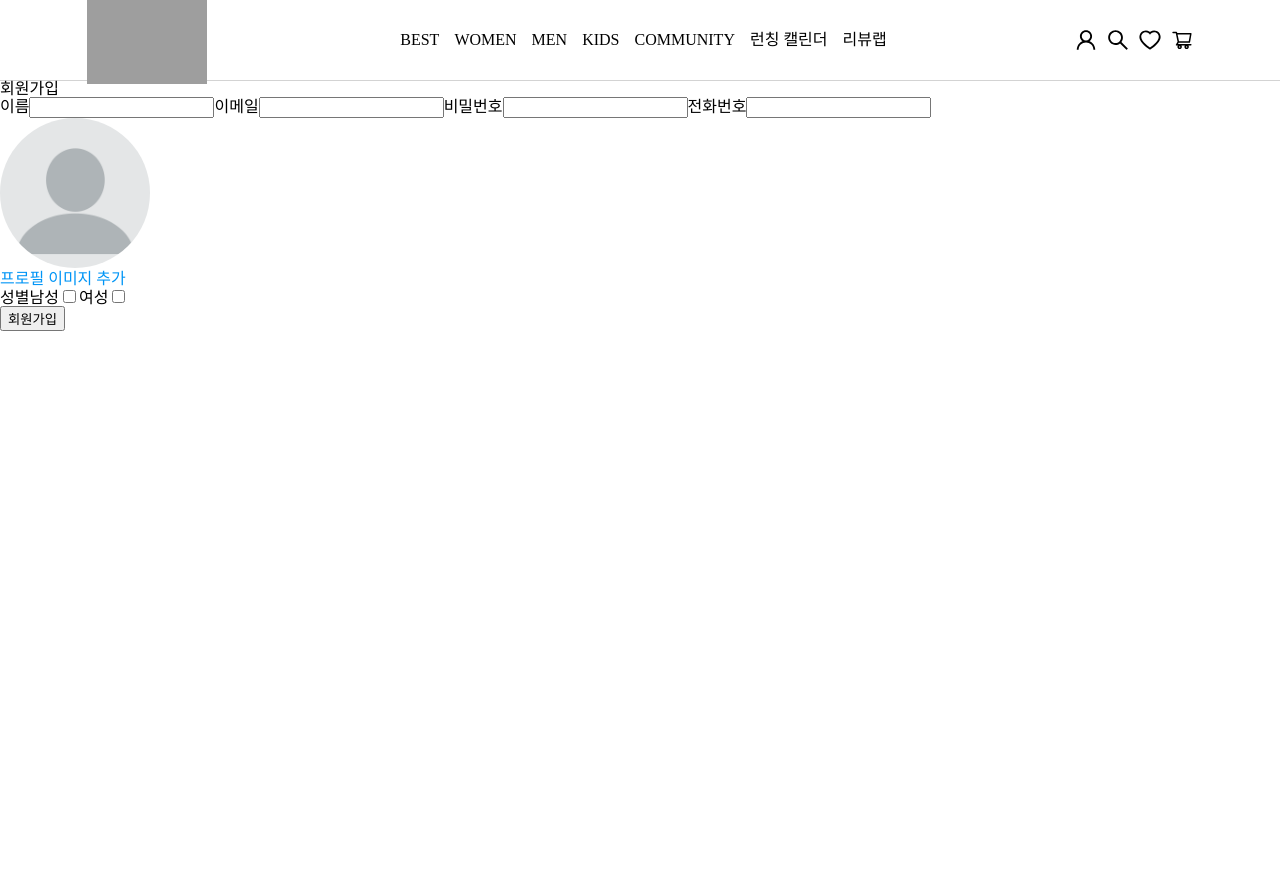
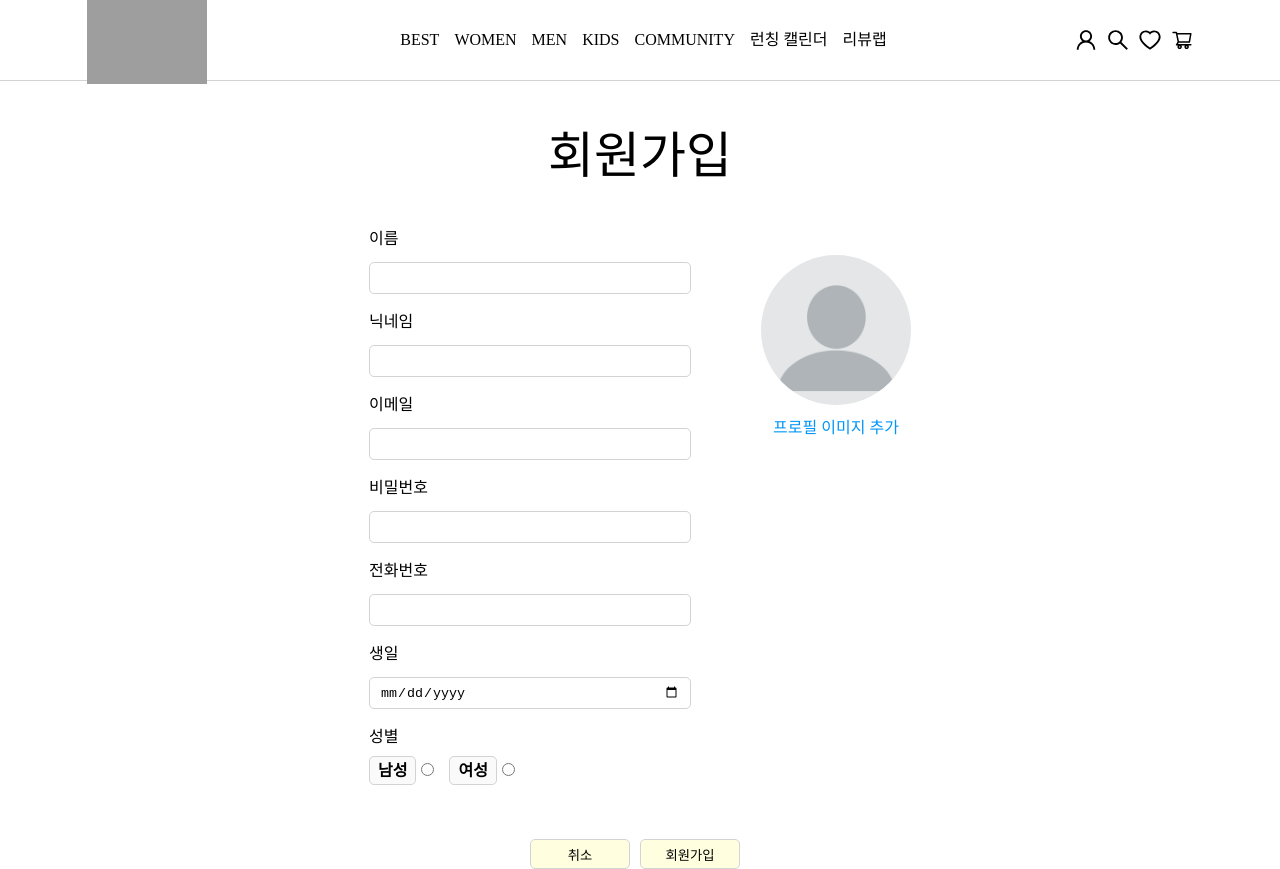
Before and after one commit to daylee619/space-project, a Next.js app: page /temp in a window 1280 px wide. Before the commit the page ends 800 px from the top, so only its background shows below. Built offline with nearby package versions, Linux system fonts and the light colour scheme; grey boxes are pictures that could not be loaded.

Commit message:
sign up 백엔드 통신 완료 & error 처리 전

```diff
--- a/src/components/units/signUp/SignUp.style.ts
+++ b/src/components/units/signUp/SignUp.style.ts
@@ -3,22 +3,96 @@ import styled from "@emotion/styled"
 export const Contain = styled.div`
   width: 100%;
   height: 100%;
+  display: flex;
+  justify-content: center;
+  align-items: center;
+  flex-direction: column;
 `
 
 export const Title = styled.h1`
-  font-size: 30px;
+  font-size: 50px;
+  margin: 50px;
 `
 
-export const UpperBox = styled.div``
+export const UpperBox = styled.div`
+  display: flex;
+  justify-content: center;
+`
 
-export const MiddleBox = styled.div``
+export const UserBox = styled.div`
+  display: flex;
+  flex-direction: column;
+`
 
-export const BottomBox = styled.div``
+export const UserProfileBox = styled.div`
+  display: flex;
+  justify-content: center;
+  align-items: center;
+  flex-direction: column;
+  margin-left: 50px;
+`
+
+export const Label = styled.label`
+  font-size: 16px;
+  margin-bottom: 15px;
+`
+
+export const Input = styled.input`
+  width: 300px;
+  height: 10px;
+  padding: 10px;
+  margin-bottom: 20px;
+  border: 1px solid lightgray;
+  border-radius: 5px;
+`
+
+export const GenderBox = styled.div`
+  display: flex;
+  flex-direction: column;
+`
+
+export const GenderLabel = styled.label`
+  /* margin-right: 15px; */
+  font-size: 16px;
+  font-weight: bold;
+  background-color: rgb(250, 250, 250);
+  text-align: center;
+  padding: 5px 8px;
+  border: 1px solid lightgray;
+  border-radius: 5px;
+`
+
+export const GenderRadio = styled.input`
+  /* display: none; */
+  margin-right: 15px;
+`
+
+export const BottomBox = styled.div`
+  width: 100%;
+  display: flex;
+  justify-content: center;
+  margin-top: 60px;
+`
+
+export const ConfirmButton = styled.button`
+  width: 100px;
+  height: 30px;
+  margin-right: 10px;
+  background-color: rgb(255, 255, 224);
+  color: black;
+  border-radius: 5px;
+  border: 1px solid lightgray;
+
+  &:hover {
+    background-color: rgb(255, 250, 205);
+  }
+`
 
 export const ProFileImgLabel = styled.label`
   color: #0095f6;
   cursor: pointer;
   display: inline-block;
+  margin-top: 15px;
 `
 
 export const ProFileImgInput = styled.input`
@@ -30,3 +104,12 @@ export const ProFileImg = styled.img`
   height: 150px;
   border-radius: 50%;
 `
+
+export const UserProfileInBox = styled.div`
+  display: flex;
+  flex-direction: column;
+  align-items: center;
+  position: relative;
+  top: -160px;
+  margin-left: 20px;
+`
--- a/src/components/units/signUp/SignUp.tsx
+++ b/src/components/units/signUp/SignUp.tsx
@@ -1,21 +1,6 @@
 import axios from 'axios'
-import { useRef, useState } from 'react'
+import { ChangeEvent, useRef, useState } from 'react'
 import * as S from './SignUp.style'
-
-interface IPostDataType {
-    name?: string;
-    password?: string;
-    email: string;
-    birthday?: string;
-    nickname?: string;
-    thumbnail: string;
-    gender?: 'male' | 'female';
-    phone?: string;
-    address?: string;
-    detail_address?: string;
-    zip_code?: string;
-}
-
 
 const SignUp = () => {
     // type 수정
@@ -25,7 +10,47 @@ const SignUp = () => {
     const imgRef = useRef<any>(null)
     // 보내는 이미지 파일 저장
     const [postFile, setPostFile] = useState<any>(null)
+    // user post data state
+    const [name, setName] = useState('')
+    const [email, setEmail] = useState('')
+    const [password, setPassword] = useState('')
+    const [phone, setPhone] = useState('')
+    const [birthday, setBirthday] = useState('')
+    const [nickname, setNickname] = useState('')
+    const [gender, setGender] = useState('')
+    // user post data error state
+    // const [nameError, setNameError] = useState('')
+    // const [emailError, setEmailError] = useState('')
+    // const [passwordError, setPasswordError] = useState('')
+    // const [phoneError, setPhoneError] = useState('')
+    // const [birthdayError, setBirthdayError] = useState('')
+    // const [nicknameError, setNicknameError] = useState('')
+    // const [genderError, setGenderError] = useState('')
 
+    // change Function
+    const nameChangeHandler = (e: ChangeEvent<HTMLInputElement>) => {
+        setName(e.target.value)
+    }
+    const emailChangeHandler = (e: ChangeEvent<HTMLInputElement>) => {
+        setEmail(e.target.value)
+    }
+    const pwdChangeHandler = (e: ChangeEvent<HTMLInputElement>) => {
+        setPassword(e.target.value)
+    }
+    const phoneChangeHandler = (e: ChangeEvent<HTMLInputElement>) => {
+        setPhone(e.target.value)
+    }
+    const nickNameChangeHandler = (e: ChangeEvent<HTMLInputElement>) => {
+        setNickname(e.target.value)
+    }
+    const birthdayHandler = (e: ChangeEvent<HTMLInputElement>) => {
+        setBirthday(e.target.value)
+    }
+    const genderHandelr = (e: ChangeEvent<HTMLInputElement>) => {
+        setGender(e.target.value)
+    }
+
+    // 이미지 change 이벤트 함수
     const changeHandler = () => {
         setPostFile(imgRef.current?.files[0])
         const viewFile = imgRef.current?.files[0];
@@ -35,19 +60,20 @@ const SignUp = () => {
             setImgView(reader.result)
         }
     }
-
+    console.log(postFile)
+    // confirm 버튼 Function
     const filePostHandler = async () => {
         try {
             await axios.post('http://192.168.232.162:3000/user/create',
                 {
-                    name: "name",
-                    password: 'password',
-                    email: 'email',
-                    birthday: 'birthday',
-                    nickname: 'nickname',
-                    thumbnail: postFile,
-                    gender: 'male',
-                    phone: 'phone',
+                    name,
+                    password,
+                    email,
+                    birthday,
+                    nickname,
+                    file: postFile,
+                    gender,
+                    phone,
                 },
                 {
                     headers: {
@@ -63,24 +89,35 @@ const SignUp = () => {
     }
 
     return (
-        <div>
-            <h1>회원가입</h1>
-            <div>
-                <div>
-                    <label>이름</label>
-                    <input type='text' />
-                    <label>이메일</label>
-                    <input type='text' />
-                    <label>비밀번호</label>
-                    <input type='password' />
-                    <label>전화번호</label>
-                    <input type='text' />
-                </div>
-                <div>
-                    <div>
+        <S.Contain>
+            <S.Title>회원가입</S.Title>
+            <S.UpperBox>
+                <S.UserBox>
+                    <S.Label htmlFor='name'>이름</S.Label>
+                    <S.Input type='text' id='name' onChange={nameChangeHandler} />
+                    <S.Label htmlFor='nickName'>닉네임</S.Label>
+                    <S.Input type='text' id='nickName' onChange={nickNameChangeHandler} />
+                    <S.Label htmlFor='email'>이메일</S.Label>
+                    <S.Input type='text' id='email' onChange={emailChangeHandler} />
+                    <S.Label id='password'>비밀번호</S.Label>
+                    <S.Input type='password' id='password' onChange={pwdChangeHandler} />
+                    <S.Label htmlFor='phoneNumber'>전화번호</S.Label>
+                    <S.Input type='text' id='phoneNumber' onChange={phoneChangeHandler} />
+                    <S.Label htmlFor='birthday'>생일</S.Label>
+                    <S.Input type='date' id='birthday' onChange={birthdayHandler} />
+                    <S.GenderBox>
+                        <S.Label>성별</S.Label>
+                        <div>
+                            <S.GenderLabel htmlFor='male'>남성</S.GenderLabel>
+                            <S.GenderRadio type='radio' name='gender' value='male' id='male' onChange={genderHandelr} />
+                            <S.GenderLabel htmlFor='female'>여성</S.GenderLabel>
+                            <S.GenderRadio type='radio' name='gender' value='female' id='female' onChange={genderHandelr} />
+                        </div>
+                    </S.GenderBox>
+                </S.UserBox>
+                <S.UserProfileBox>
+                    <S.UserProfileInBox>
                         <S.ProFileImg src={imgView ?? '/images/userIconImg.png'} />
-                    </div>
-                    <div>
                         <S.ProFileImgLabel htmlFor='propfileImg'>프로필 이미지 추가</S.ProFileImgLabel>
                         <S.ProFileImgInput
                             type='file'
@@ -89,20 +126,14 @@ const SignUp = () => {
                             onChange={changeHandler}
                             accept='image/*'
                         />
-                    </div>
-                </div>
-            </div>
-            <div>
-                <span>성별</span>
-                <label>남성</label>
-                <input type='checkbox' value='male' />
-                <label>여성</label>
-                <input type='checkbox' value='female' />
-            </div>
-            <div>
-                <button onClick={filePostHandler}>회원가입</button>
-            </div>
-        </div>
+                    </S.UserProfileInBox>
+                </S.UserProfileBox>
+            </S.UpperBox>
+            <S.BottomBox>
+                <S.ConfirmButton>취소</S.ConfirmButton>
+                <S.ConfirmButton onClick={filePostHandler}>회원가입</S.ConfirmButton>
+            </S.BottomBox>
+        </S.Contain>
     )
 }
 
```
